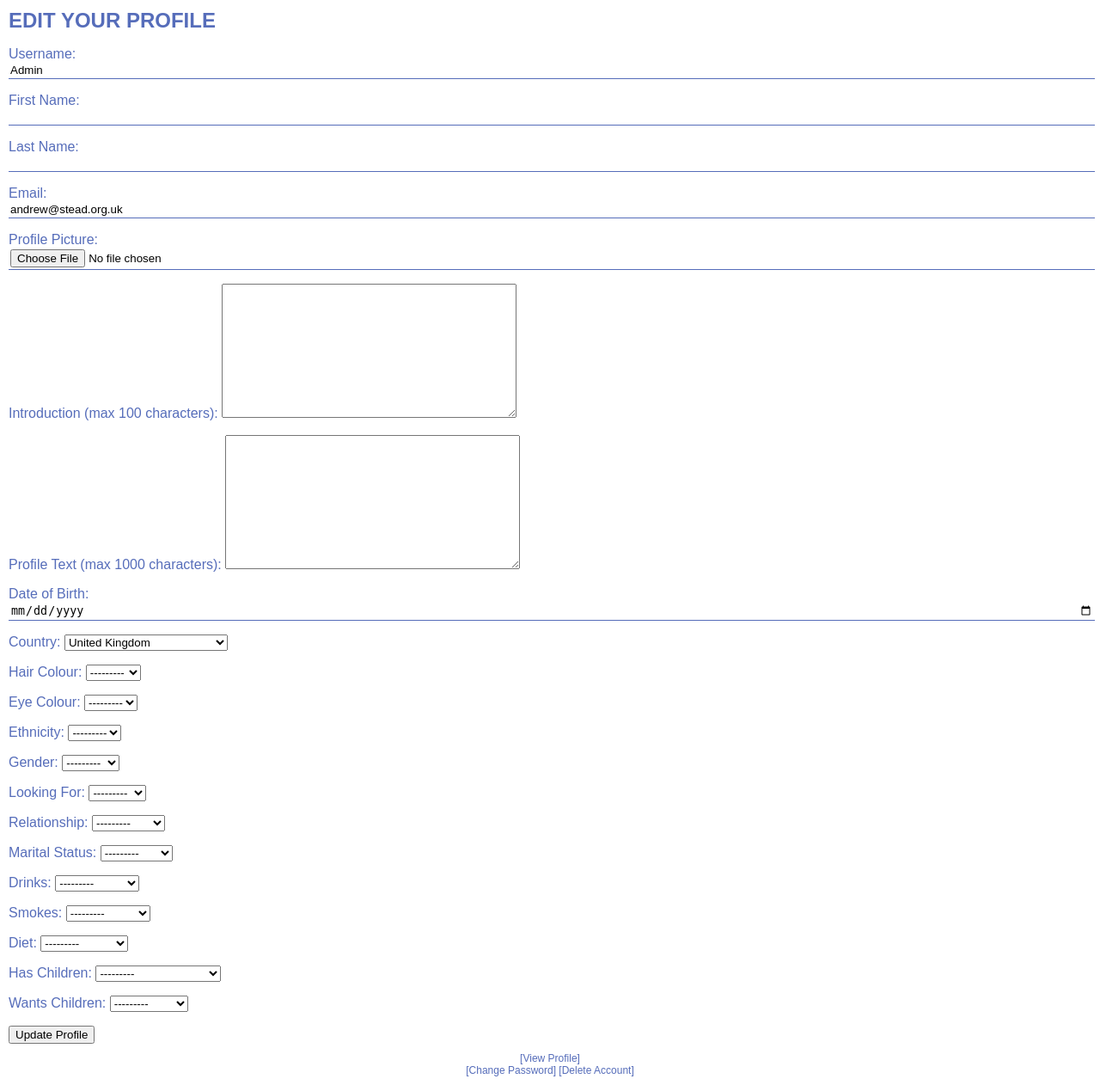
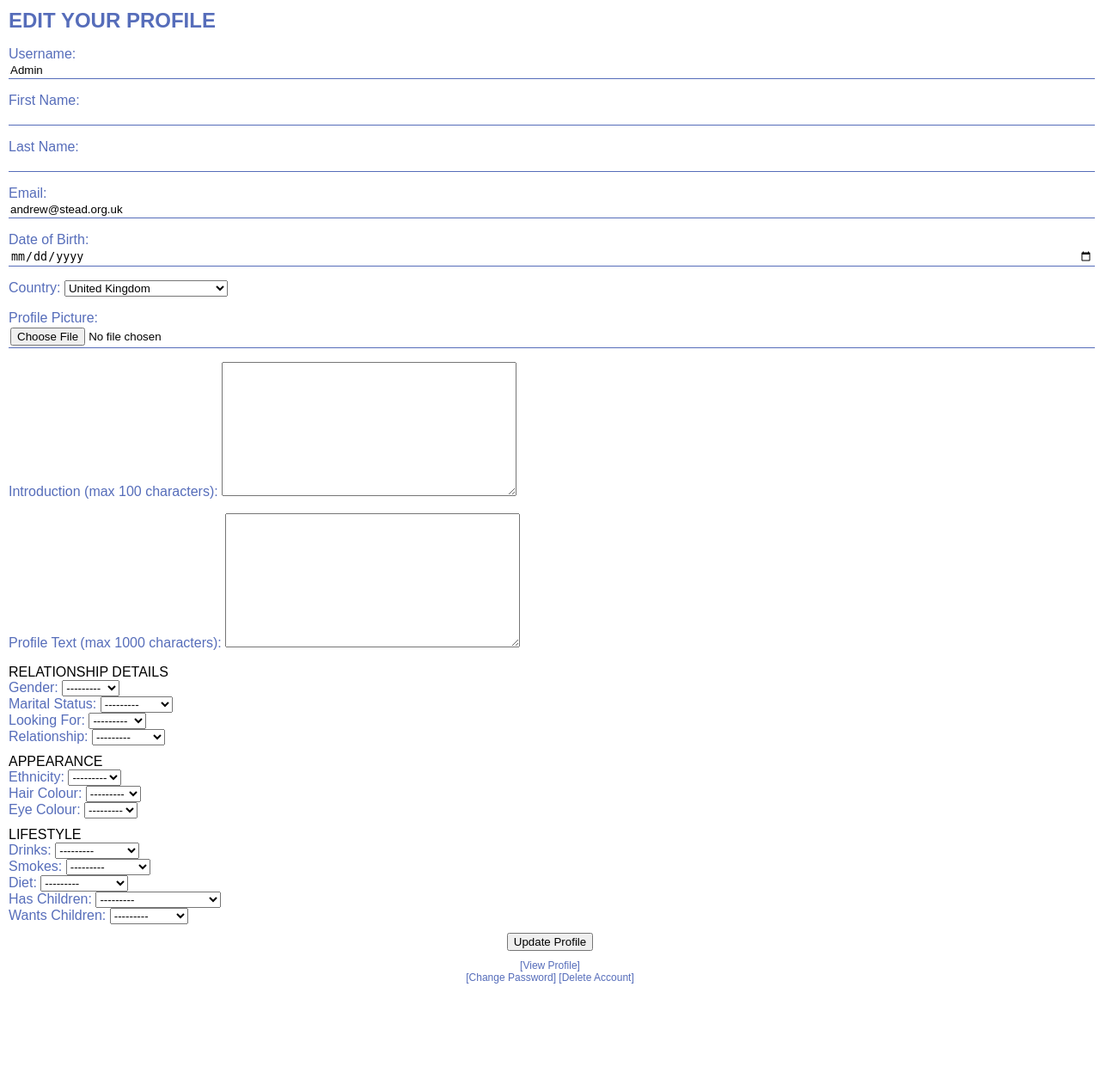
Before and after one commit to andrewhstead/dating-site, a Django app: page /profile/edit/ in a window 1280 px wide. Shown: the part 37-1299 px from the top of the page at 86% size. After the commit the page ends 1181 px from the top, so only its background shows below. Run offline with Django 3.2, Linux system fonts and the light colour scheme; a user stored in the database is signed in; data comes from the database, SQL or seed files in the repository; both versions use the stored data as it was after the commit; some web fonts are replaced.

Commit message:
Divided up profile editing into separate forms.

```diff
--- a/static/css/default.css
+++ b/static/css/default.css
@@ -67,7 +67,8 @@ input {
 }
 
 .default-button {
-    text-align: center;
+    margin: 10px auto;
+    display: block;
 }
 
 #site-logo {
@@ -186,14 +187,16 @@ input {
     margin: 10px 0;
     text-align: justify;
 }
-#profile-info {
+.profile-info {
     margin: 10px 0;
 }
-#profile-info ul {
+.profile-info ul {
     margin: 5px 0 0 0;
     padding: 0;
     list-style-type: none;
 }
+
+/* Styles for the profile editing forms */
 .form-thumbnail {
     height: 100px;
     width: 100px;
@@ -211,3 +214,9 @@ input {
 label[for=id_profile_picture] {
     display: block;
 }
+#default-form li {
+    list-style-type: none;
+}
+.form-section {
+    margin: 10px 0;
+}
--- a/users/forms.py
+++ b/users/forms.py
@@ -63,11 +63,8 @@ class EditProfileForm(forms.ModelForm):
 
     class Meta:
         model = User
-        fields = ['username', 'first_name', 'last_name', 'email', 'profile_picture',
-                  'intro', 'text', 'date_of_birth', 'country',
-                  'hair', 'eyes', 'ethnicity',
-                  'gender', 'looking_for', 'relationship', 'marital_status',
-                  'drinks', 'smokes', 'diet', 'has_children', 'wants_children']
+        fields = ['username', 'first_name', 'last_name', 'email', 'date_of_birth', 'country',
+                  'profile_picture', 'intro', 'text']
         exclude = ['password']
         help_texts = {
             'username': None,
@@ -80,16 +77,46 @@ class EditProfileForm(forms.ModelForm):
             'intro': 'Introduction (max 100 characters)',
             'text': 'Profile Text (max 1000 characters)',
             'date_of_birth': 'Date of Birth',
-            'looking_for': 'Looking For',
-            'hair': 'Hair Colour',
-            'eyes': 'Eye Colour',
-            'marital_status': 'Marital Status',
-            'has_children': 'Has Children',
-            'wants_children': 'Wants Children'
         }
         widgets = {
             'date_of_birth': TextInput(attrs={'type': 'date'}),
             'profile_picture': ThumbnailWidget(),
+        }
+
+
+# Form for a user to edit the relationship section of their profile.
+class RelationshipForm(forms.ModelForm):
+
+    class Meta:
+        model = User
+        fields = ['gender', 'marital_status', 'looking_for', 'relationship']
+        labels = {
+            'looking_for': 'Looking For',
+            'marital_status': 'Marital Status',
+        }
+
+
+# Form for a user to edit the appearance section of their profile.
+class AppearanceForm(forms.ModelForm):
+
+    class Meta:
+        model = User
+        fields = ['ethnicity', 'hair', 'eyes']
+        labels = {
+            'hair': 'Hair Colour',
+            'eyes': 'Eye Colour',
+        }
+
+
+# Form for a user to edit the lifestyle section of their profile.
+class LifestyleForm(forms.ModelForm):
+
+    class Meta:
+        model = User
+        fields = ['drinks', 'smokes', 'diet', 'has_children', 'wants_children']
+        labels = {
+            'has_children': 'Has Children',
+            'wants_children': 'Wants Children'
         }
 
 
--- a/users/templates/user_profile.html
+++ b/users/templates/user_profile.html
@@ -9,6 +9,22 @@
     <form id="default-form" enctype="multipart/form-data" role="form" method="post">
         {% csrf_token %}
         {{ form.as_p }}
+
+        <section class="form-section" id="relationship-form">
+            RELATIONSHIP DETAILS
+            {{ relationship.as_ul }}
+        </section>
+
+        <section class="form-section" id="appearance-form">
+            APPEARANCE
+            {{ appearance.as_ul }}
+        </section>
+
+        <section class="form-section" id="lifestyle-form">
+            LIFESTYLE
+            {{ lifestyle.as_ul }}
+        </section>
+
         <button class="default-button" type="submit">{{ button_text }}</button>
     </form>
 
--- a/users/views.py
+++ b/users/views.py
@@ -4,7 +4,8 @@
 from django.template.context_processors import csrf
 from django.contrib.auth.decorators import login_required
 from django.urls import reverse
-from .forms import RegistrationForm, LoginForm, EditProfileForm, DeletionForm, ChangePasswordForm
+from .forms import RegistrationForm, LoginForm, EditProfileForm, DeletionForm, \
+    ChangePasswordForm, LifestyleForm, AppearanceForm, RelationshipForm
 from .models import User, user_age
 
 # Create your views here.
@@ -85,8 +86,14 @@
 
     if request.method == 'POST':
         form = EditProfileForm(request.POST, request.FILES, instance=user)
-        if form.is_valid():
+        lifestyle = LifestyleForm(request.POST, request.FILES, instance=user)
+        appearance = AppearanceForm(request.POST, request.FILES, instance=user)
+        relationship = RelationshipForm(request.POST, request.FILES, instance=user)
+        if form.is_valid() and lifestyle.is_valid() and appearance.is_valid() and relationship.is_valid():
             form.save()
+            lifestyle.save()
+            appearance.save()
+            relationship.save()
             messages.success(request, 'Your profile has been updated.')
             return redirect(reverse('own_profile'))
         else:
@@ -94,9 +101,15 @@
 
     else:
         form = EditProfileForm(instance=user)
+        lifestyle = LifestyleForm(instance=user)
+        appearance = AppearanceForm(instance=user)
+        relationship = RelationshipForm(instance=user)
 
     args = {
         'form': form,
+        'lifestyle': lifestyle,
+        'appearance': appearance,
+        'relationship': relationship,
         'button_text': 'Update Profile',
         'page_name': page_name,
     }
```
Also changed, not shown: users/templates/view_profile.html (+10 -1 lines), db.sqlite3.
